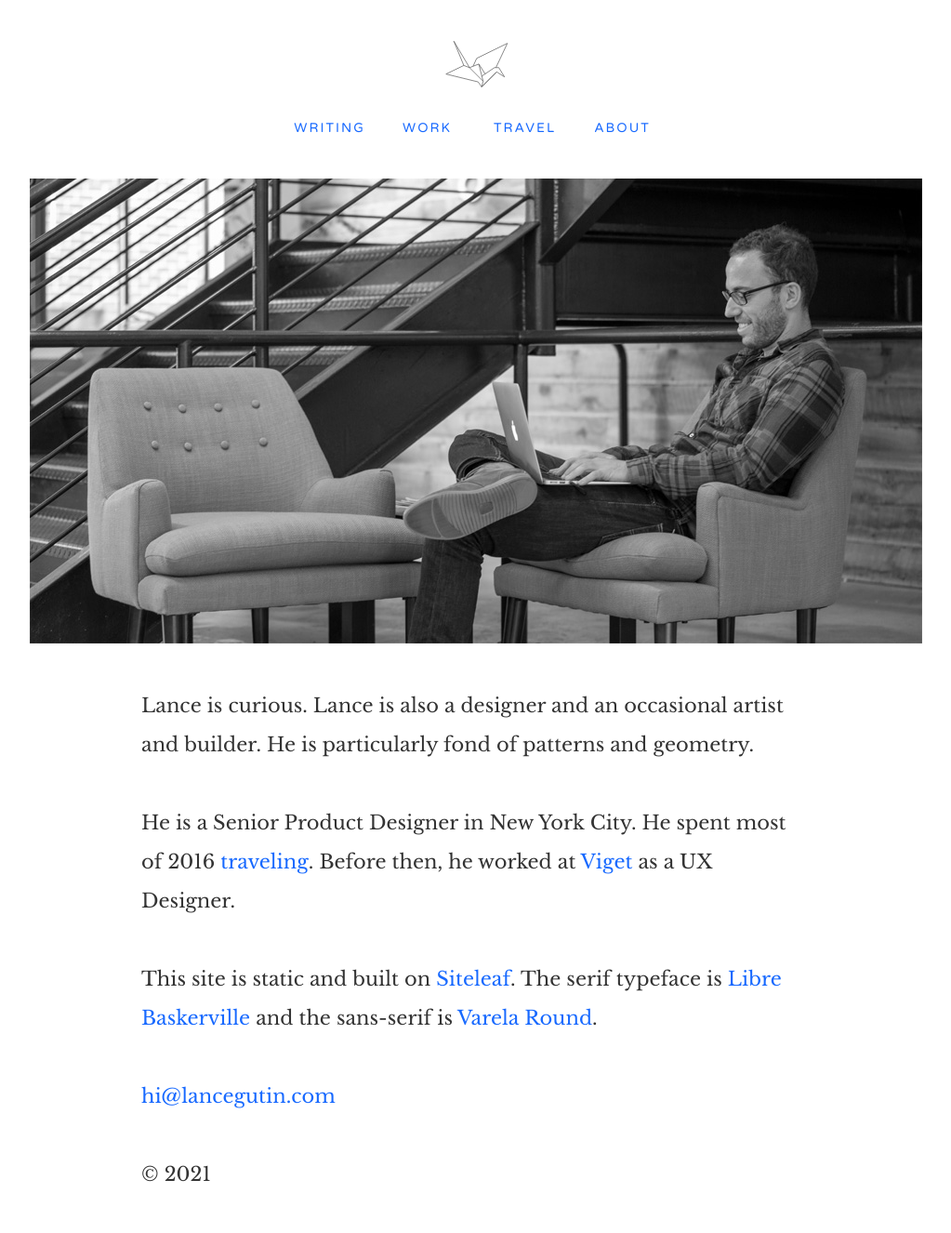
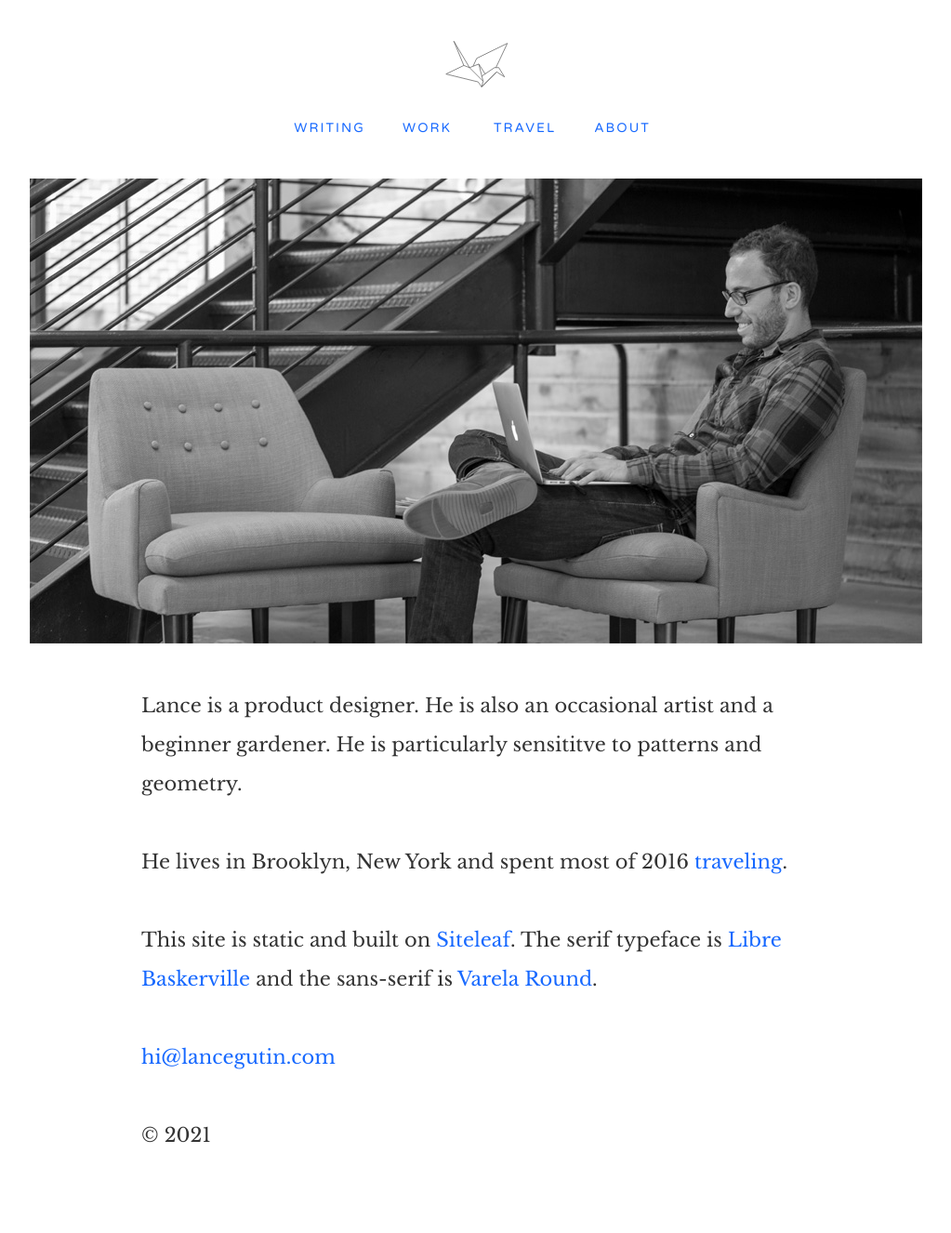
Before and after one commit to lancegutin/lancegutin.github.io, a Jekyll site: the page built from index.html, in a window 1280 px wide. Shown: the whole page at 93% size, without its empty margins (128-1151 px from the left). Built offline with Jekyll 4.4.1, drawn with Linux system fonts in a browser that asks for light colours; nearby versions of some CDN libraries; after the commit the page ends 1284 px from its top, so only the background shows below that.

Commit message:
Update index.html

```diff
--- a/index.html
+++ b/index.html
@@ -7,9 +7,9 @@ layout: default
 
 <img src="/assets/about.jpg">
 
-<p>Lance is curious. Lance is also a designer and an occasional artist and builder. He is particularly fond of patterns and geometry.</p>
+<p>Lance is a product designer. He is also an occasional artist and a beginner gardener. He is particularly sensititve to patterns and geometry.</p>
 
-<p>He is a Senior Product Designer in New York City. He spent most of 2016 <a href="https://www.instagram.com/lancetravels/">traveling</a>. Before then, he worked at <a href="https://www.viget.com">Viget</a> as a UX Designer.</p>
+<p>He lives in Brooklyn, New York and spent most of 2016 <a href="https://www.instagram.com/lancetravels/">traveling</a>.
 
 <p>This site is static and built on <a href="http://www.siteleaf.com/">Siteleaf</a>. The serif typeface is <a href="https://www.google.com/fonts/specimen/Libre+Baskerville">Libre Baskerville</a> and the sans-serif is <a href="https://www.google.com/fonts/specimen/Varela+Round">Varela Round</a>.</p>
 
```
